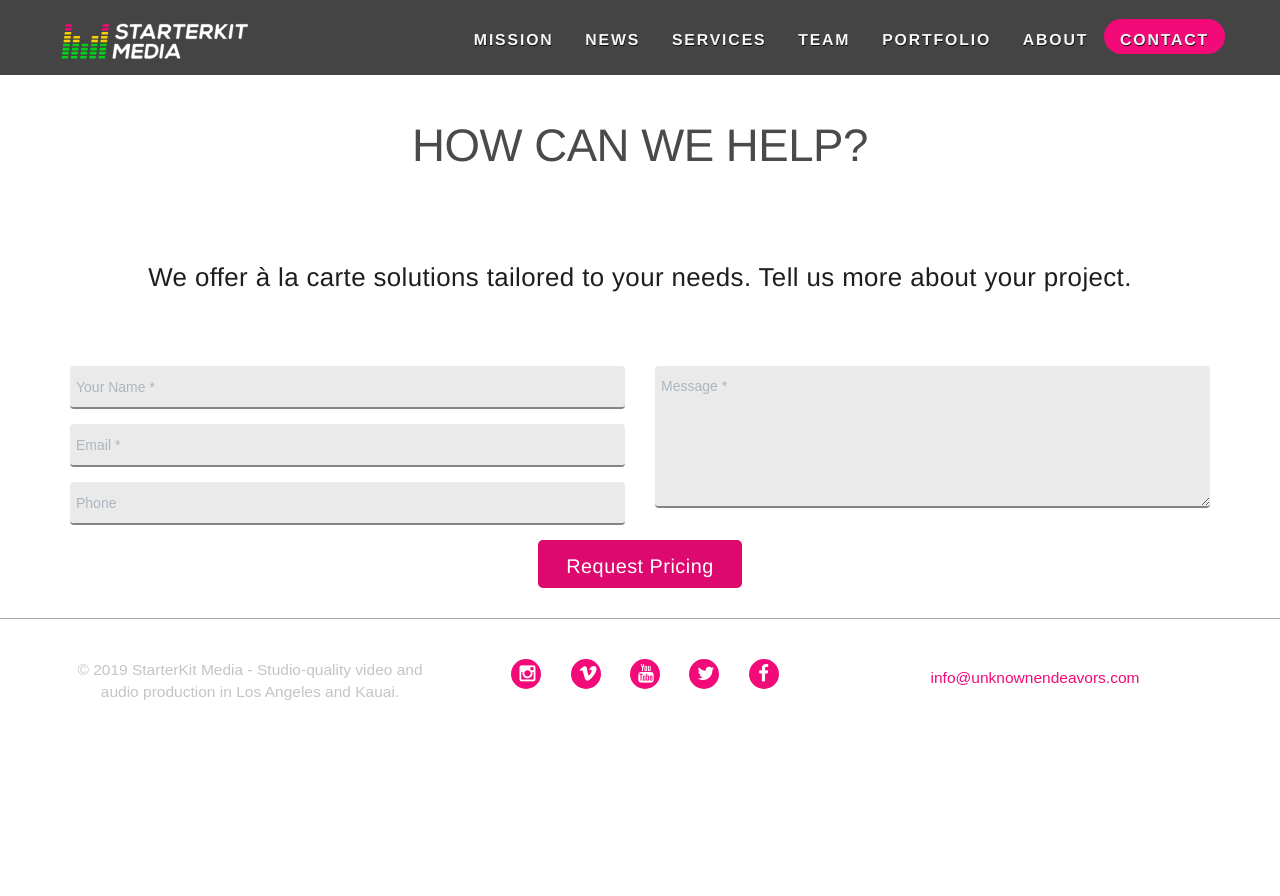
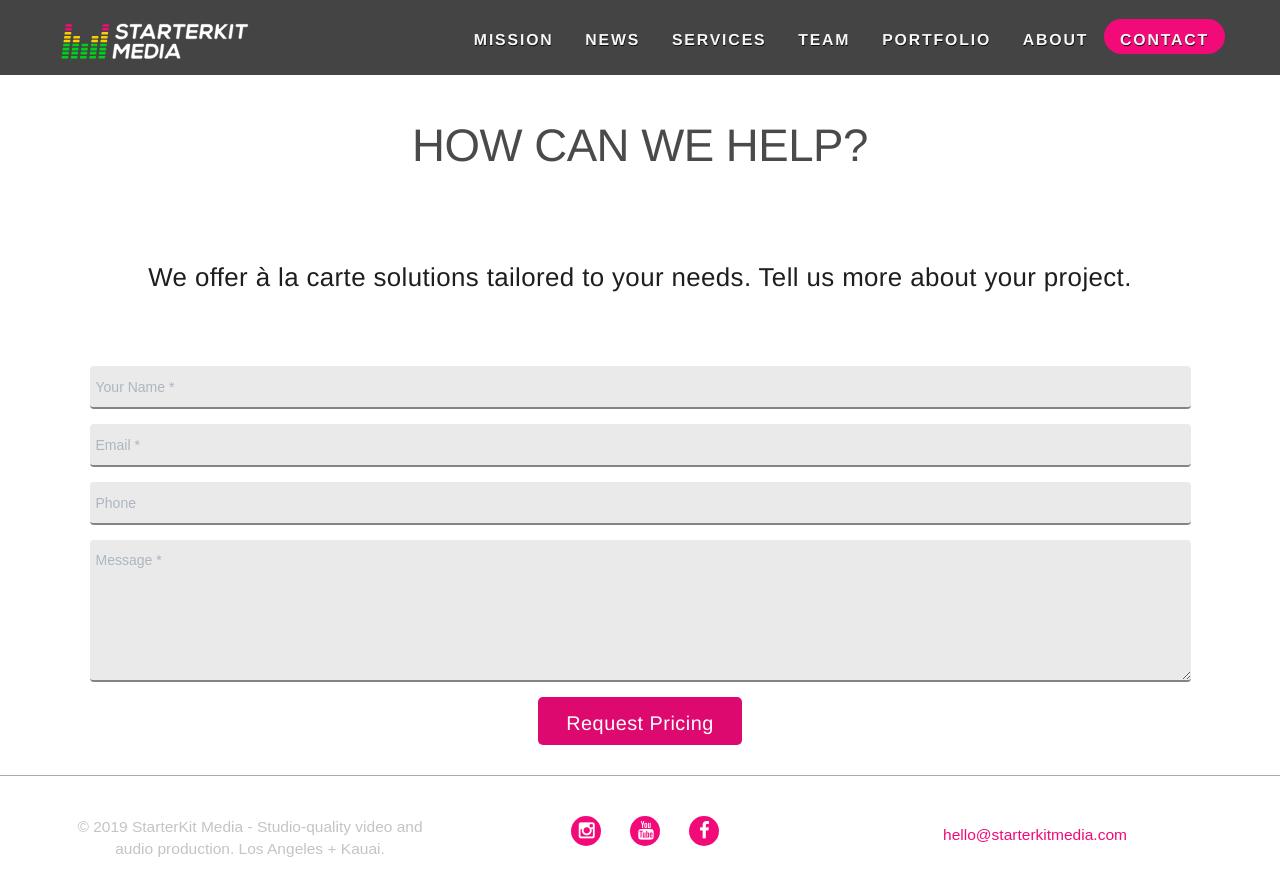
Before and after one commit to jericho1ne/starterkit-media, a Jekyll site: the page built from src/index.html, in a window 1280 px wide and 900 px high, scrolled down 8650 px. Shown: the top 896 px of the window. Built offline with Jekyll 4.4.1, drawn with Linux system fonts in a browser that asks for light colours; some web fonts are replaced; before the commit the page ends 9393 px from its top, so only the background shows below that.

Commit message:
Updated contact info and social handles

```diff
--- a/package.json
+++ b/package.json
@@ -10,6 +10,6 @@
     "serve": "jekyll serve --source src --destination dist --livereload",
     "deploy": "jekyll build --source src --destination dist && ./deploy.sh"
   },
-  "author": "Mihai Peteu / Low Tide Digital LLC",
+  "author": "Mihai Peteu / Starterkit Media",
   "license": "ISC"
 }
--- a/src/_config.yml
+++ b/src/_config.yml
@@ -13,8 +13,8 @@ baseurl: ''
 # Meta tags and User-facing descriptions
 #
 title: StarterKit Media - Studio-quality video production, demo track recording and media assets in Los Angeles and Kauai.
-abridged: StarterKit Media - Studio-quality video and audio production in Los Angeles and Kauai.
-email: connect@starterkitmedia.com
+abridged: StarterKit Media - Studio-quality video and audio production. Los Angeles + Kauai.
+email: hello@starterkitmedia.com
 description: "Studio-quality video production, demo track recording, and media assets for emerging artists and businesses. Professional facilities on the island of Kauai and in Los Angeles."
 
 # Blog-related
@@ -24,15 +24,13 @@ show_excerpts: true
 # (eg: google-plus, flickr, dribbble, pinterest, instagram, tumblr, linkedin, etc.)
 social:
   - title: instagram
-    url: https://www.instagram.com/unknown_endeavors/
-  - title: vimeo
-    url: https://vimeo.com/unknownendeavors
+    url: https://www.instagram.com/starterkitmedia/
+  #- title: vimeo
+  #  url: https://vimeo.com/unknownendeavors
   - title: youtube
     url: https://www.youtube.com/channel/UC5SzlcR3h2gW9bl7tqX2Gzg
-  - title: twitter
-    url: https://twitter.com/unknownendvrs
   - title: facebook
-    url: https://www.facebook.com/pg/unknownendeavors/
+    url: http://fb.me/starterkitmedia
 
 # Create team member pages from src/_team/*.md files
 collections:
--- a/src/_includes/contact.html
+++ b/src/_includes/contact.html
@@ -15,7 +15,7 @@
         <form name="sentMessage" id="contactForm" novalidate>
           <div class="row">
 
-            <div class="col-md-6">
+            <div class="col-sm-12">
                 <div class="control-group form-group">
                     <input type="text" class="form-control" placeholder="Your Name *" id="name"
                     autocomplete="name"
@@ -35,7 +35,7 @@
                     <p class="help-block text-danger"></p>
                 </div>
             </div>
-            <div class="col-md-6">
+            <div class="col-sm-12">
                 <div class="control-group form-group">
                     <textarea class="form-control" placeholder="Message *" id="message"
                     required data-validation-required-message="Please enter a message." rows="6" cols="50"></textarea>
--- a/src/_includes/footer.html
+++ b/src/_includes/footer.html
@@ -14,7 +14,7 @@
                 </div>
                 <div class="col-md-4">
                     <ul class="list-inline quicklinks">
-                        <li><a href="mailto:info@unknownendeavors.com">info@unknownendeavors.com</a></li>
+                        <li><a href="mailto:{{ site.email }}">{{ site.email }}</a></li>
                     </ul>
                 </div>
             </div>
```
